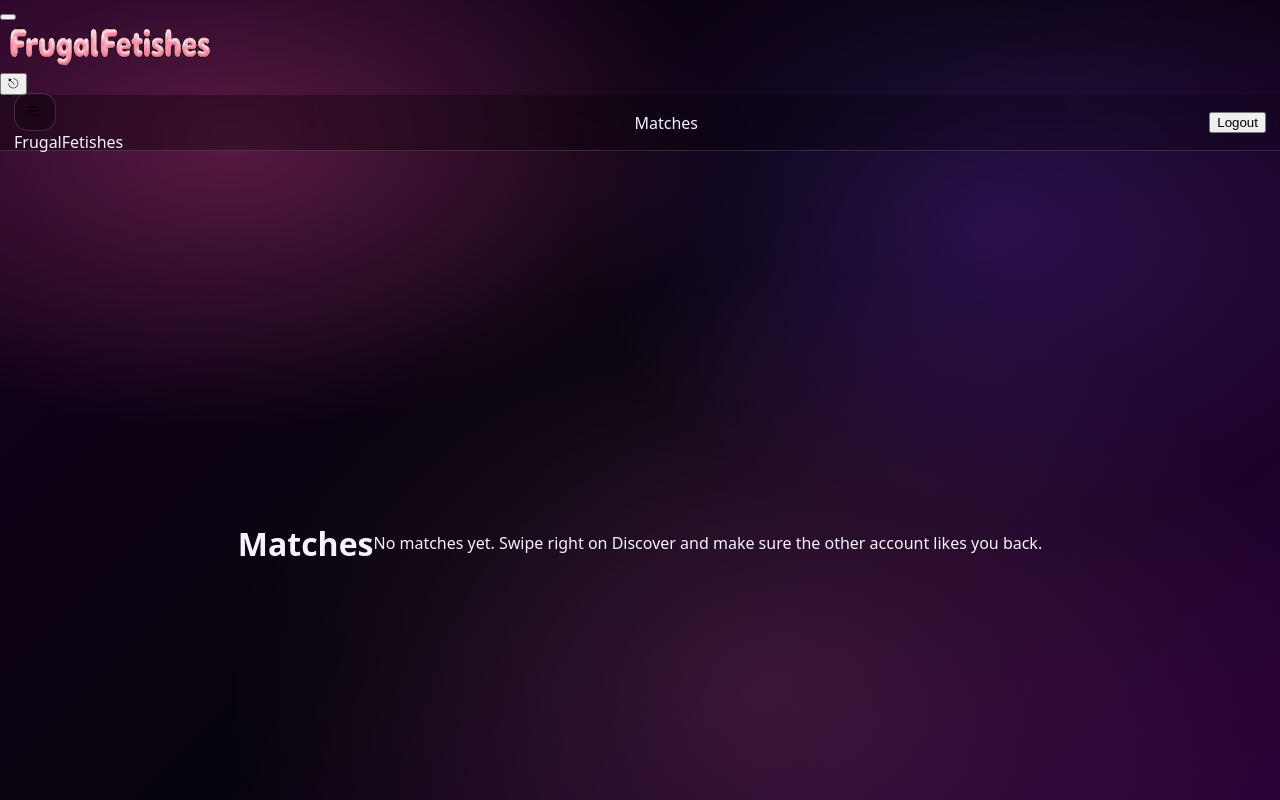
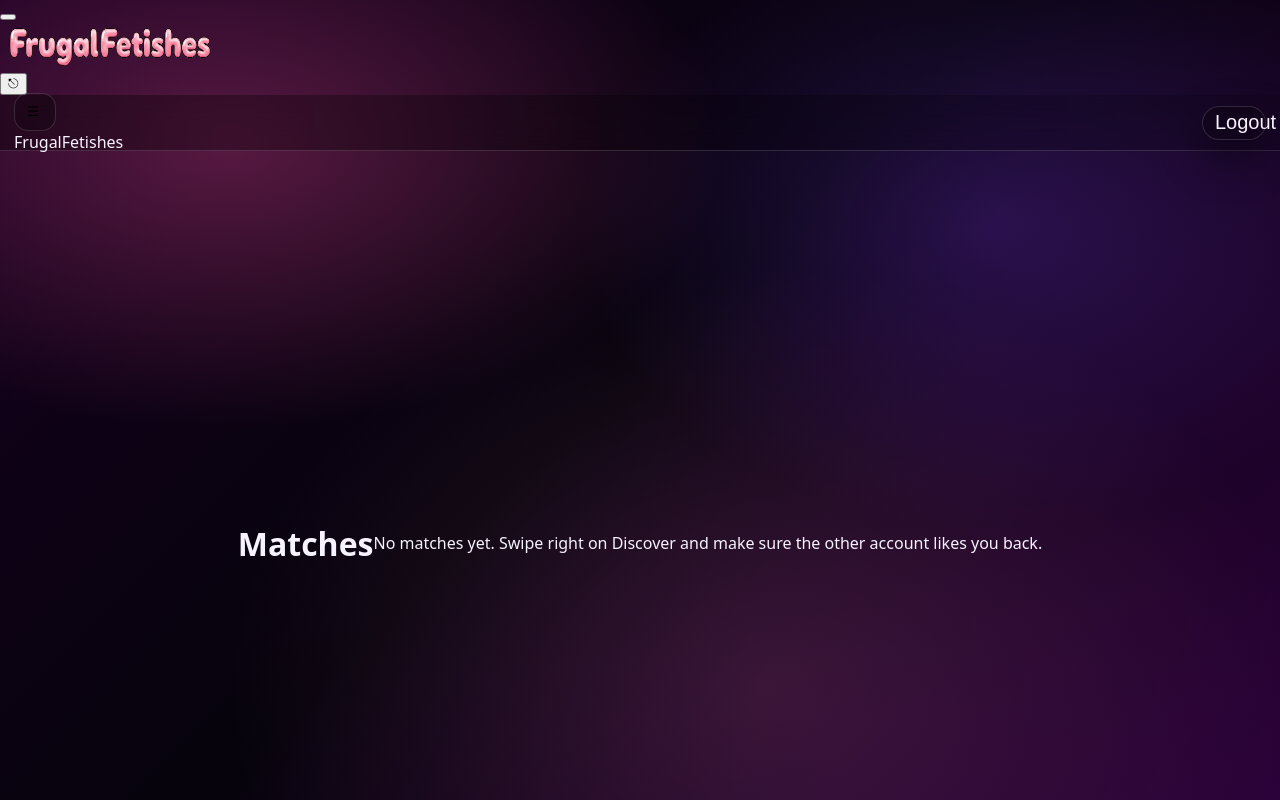
Before and after one commit to FrugalFetishes/frugalfetishes-frontend-next, a Next.js app: page /matches in a window 1280 px wide. Shown: the top 800 px of the page. Built offline with nearby package versions, Linux system fonts and the light colour scheme.

Commit message:
Update AppHeader.tsx

```diff
--- a/src/components/AppHeader.tsx
+++ b/src/components/AppHeader.tsx
@@ -1,76 +1,106 @@
 "use client";
 
+import Link from "next/link";
 import { useEffect, useMemo, useState } from "react";
-import Link from "next/link";
-import { badgeCounts, uidFromToken } from "@/lib/socialStore";
+import { usePathname } from "next/navigation";
 import { requireSession, clearSession } from "@/lib/session";
+import { uidFromToken, badgeCounts } from "@/lib/socialStore";
 
 type ActiveTab = "discover" | "matches" | "chat" | "profile";
+type CountsState = { newMatches: number; unreadMessages: number };
 
-type CountState = {
-  newMatches: number;
-  unreadMessages: number;
-};
-
-function asNum(v: unknown): number {
+function safeNum(v: any): number {
   const n = Number(v);
   return Number.isFinite(n) ? n : 0;
 }
 
 export default function AppHeader(props: { active?: ActiveTab }) {
+  const pathname = usePathname();
+  const active: ActiveTab =
+    props.active ||
+    (pathname?.startsWith("/discover")
+      ? "discover"
+      : pathname?.startsWith("/matches")
+      ? "matches"
+      : pathname?.startsWith("/chat")
+      ? "chat"
+      : "profile");
+
   const [open, setOpen] = useState(false);
-  const [counts, setCounts] = useState<CountState>({ newMatches: 0, unreadMessages: 0 });
+  const [counts, setCounts] = useState<CountsState>({ newMatches: 0, unreadMessages: 0 });
 
-  const token = useMemo(() => {
+  const uid = useMemo(() => {
     try {
-      return requireSession();
+      const token = requireSession();
+      return uidFromToken(token) ?? "anon";
     } catch {
-      return null as any;
+      return "anon";
     }
   }, []);
-
-  const uid = useMemo(() => {
-    if (!token) return "anon";
-    return uidFromToken(token) ?? "anon";
-  }, [token]);
 
   useEffect(() => {
     const tick = () => {
       try {
-        const raw = badgeCounts(uid);
+        const raw: any = badgeCounts(uid);
         setCounts({
-          newMatches: asNum(raw.matches),
-          unreadMessages: asNum(raw.messages),
+          newMatches: safeNum(raw?.matches),
+          unreadMessages: safeNum(raw?.messages),
         });
       } catch {
-        // ignore
+        setCounts({ newMatches: 0, unreadMessages: 0 });
       }
     };
 
+    // run immediately + shortly after mount (covers race where localStorage is filled right after login)
     tick();
-    const t = window.setInterval(tick, 800);
+    const t1 = window.setTimeout(tick, 50);
+    const t2 = window.setTimeout(tick, 250);
 
-    // also update immediately if anything in localStorage changes (message send, match created, etc.)
-    const onStorage = (e: StorageEvent) => {
-      if (!e.key) return;
-      if (e.key.startsWith("ff:")) tick();
-    };
-    window.addEventListener("storage", onStorage);
-
+    const id = window.setInterval(tick, 600);
     return () => {
-      window.clearInterval(t);
-      window.removeEventListener("storage", onStorage);
+      window.clearInterval(id);
+      window.clearTimeout(t1);
+      window.clearTimeout(t2);
     };
   }, [uid]);
 
-  const onLogout = () => {
+  const anyBadge = counts.newMatches + counts.unreadMessages > 0;
+
+  function onLogout() {
     try {
       clearSession();
     } catch {}
     window.location.href = "/login";
+  }
+
+  // IMPORTANT: dot is placed INSIDE button bounds (no negative offsets) and we force overflow visible
+  // because some CSS likely clips the dot until the menu state changes.
+  const dotStyle: React.CSSProperties = {
+    position: "absolute",
+    top: 2,
+    right: 2,
+    width: 10,
+    height: 10,
+    borderRadius: 9999,
+    background: "#ff3b30",
+    border: "2px solid rgba(0,0,0,0.45)",
+    boxShadow: "0 0 0 1px rgba(255,255,255,0.18)",
+    pointerEvents: "none",
+    zIndex: 9999,
   };
 
-  const dot = counts.newMatches + counts.unreadMessages;
+  const badgeStyle: React.CSSProperties = {
+    marginLeft: "auto",
+    minWidth: 18,
+    height: 18,
+    padding: "0 6px",
+    borderRadius: 9999,
+    background: "#ff3b30",
+    color: "white",
+    fontSize: 12,
+    lineHeight: "18px",
+    textAlign: "center",
+  };
 
   return (
     <header className="ff-header">
@@ -79,42 +109,65 @@ export default function AppHeader(props: { active?: ActiveTab }) {
           className="ff-hamburger"
           aria-label="Menu"
           onClick={() => setOpen((v) => !v)}
-          style={{ position: "relative" }}
+          style={{ position: "relative", overflow: "visible" }}
         >
-          ☰
-          {dot > 0 ? <span aria-hidden="true" style={{ position: "absolute", top: 2, left: 18, width: 10, height: 10, borderRadius: 9999, background: "#ff3b30", boxShadow: "0 0 0 2px rgba(0,0,0,0.35)" }} /> : null}
+          <span className="ff-hamburger-icon">☰</span>
+          {anyBadge ? <span style={dotStyle} aria-label="Notifications" /> : null}
         </button>
-        <Link className="ff-brand" href="/discover">FrugalFetishes</Link>
-      </div>
 
-      <div className="ff-header-center">
-        {props.active ? <span className="ff-active">{props.active[0].toUpperCase() + props.active.slice(1)}</span> : null}
+        <div className="ff-brand">FrugalFetishes</div>
       </div>
 
       <div className="ff-header-right">
-        <button className="ff-logout" onClick={onLogout}>Logout</button>
+        <button className="ff-pill" onClick={onLogout}>
+          Logout
+        </button>
       </div>
 
       {open ? (
-        <div className="ff-menu">
-          <Link className={props.active === "discover" ? "ff-menu-item active" : "ff-menu-item"} href="/discover" onClick={() => setOpen(false)}>
+        <nav className="ff-menu" role="navigation" aria-label="Main menu">
+          <Link
+            className={active === "discover" ? "ff-menu-item ff-menu-active" : "ff-menu-item"}
+            href="/discover"
+            onClick={() => setOpen(false)}
+          >
             Discover
           </Link>
 
-          <Link className={props.active === "matches" ? "ff-menu-item active" : "ff-menu-item"} href="/matches" onClick={() => setOpen(false)}>
-            Matches
-            {counts.newMatches > 0 ? <span className="ff-badge">{counts.newMatches}</span> : null}
+          <Link
+            className={active === "matches" ? "ff-menu-item ff-menu-active" : "ff-menu-item"}
+            href="/matches"
+            onClick={() => setOpen(false)}
+          >
+            <span>Matches</span>
+            {counts.newMatches > 0 ? (
+              <span style={badgeStyle} aria-label={`${counts.newMatches} new matches`}>
+                {counts.newMatches}
+              </span>
+            ) : null}
           </Link>
 
-          <Link className={props.active === "chat" ? "ff-menu-item active" : "ff-menu-item"} href="/chat" onClick={() => setOpen(false)}>
-            Messages
-            {counts.unreadMessages > 0 ? <span className="ff-badge">{counts.unreadMessages}</span> : null}
+          <Link
+            className={active === "chat" ? "ff-menu-item ff-menu-active" : "ff-menu-item"}
+            href="/chat"
+            onClick={() => setOpen(false)}
+          >
+            <span>Messages</span>
+            {counts.unreadMessages > 0 ? (
+              <span style={badgeStyle} aria-label={`${counts.unreadMessages} unread messages`}>
+                {counts.unreadMessages}
+              </span>
+            ) : null}
           </Link>
 
-          <Link className={props.active === "profile" ? "ff-menu-item active" : "ff-menu-item"} href="/profile" onClick={() => setOpen(false)}>
+          <Link
+            className={active === "profile" ? "ff-menu-item ff-menu-active" : "ff-menu-item"}
+            href="/profile"
+            onClick={() => setOpen(false)}
+          >
             Profile
           </Link>
-        </div>
+        </nav>
       ) : null}
     </header>
   );
```
